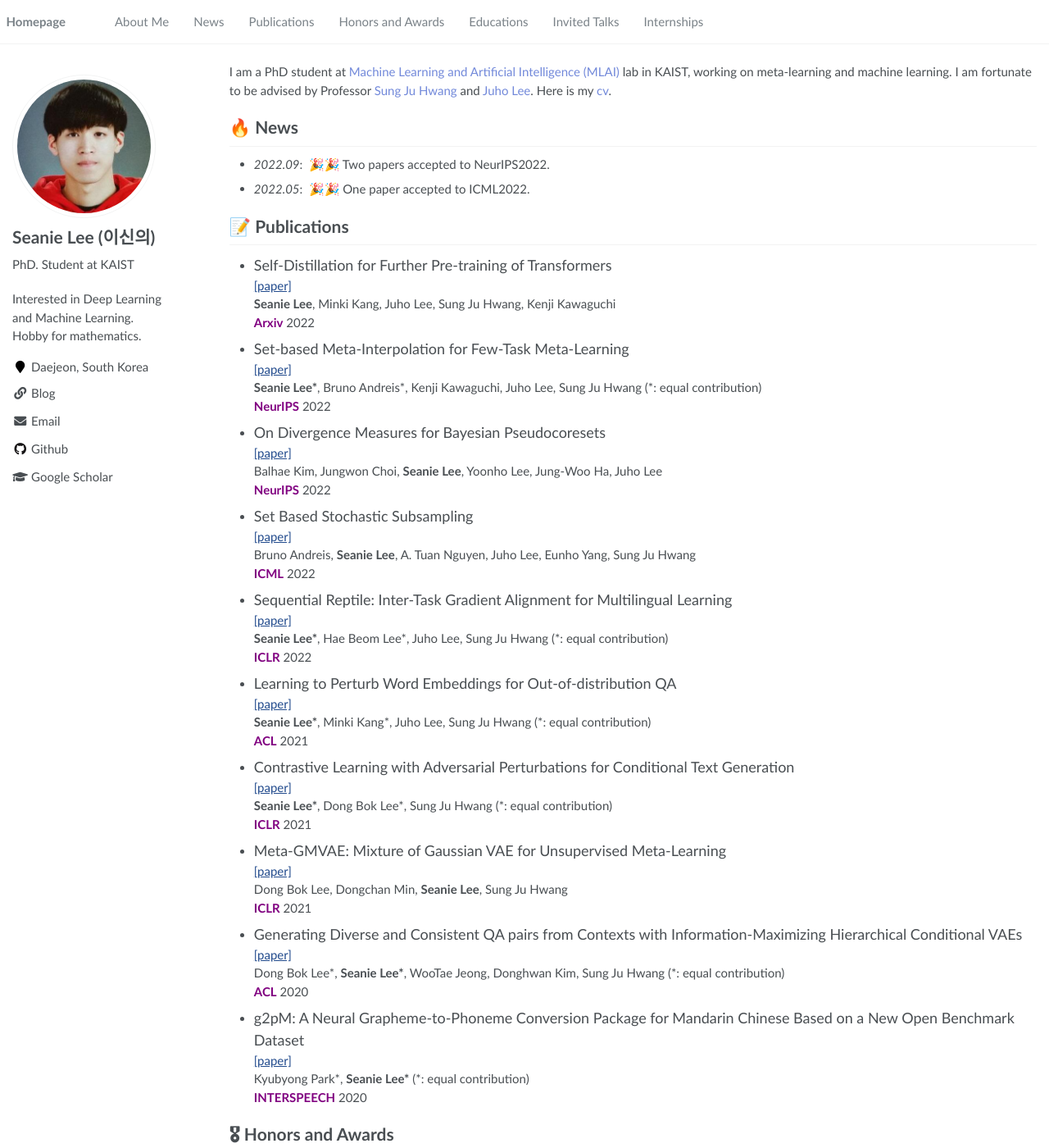
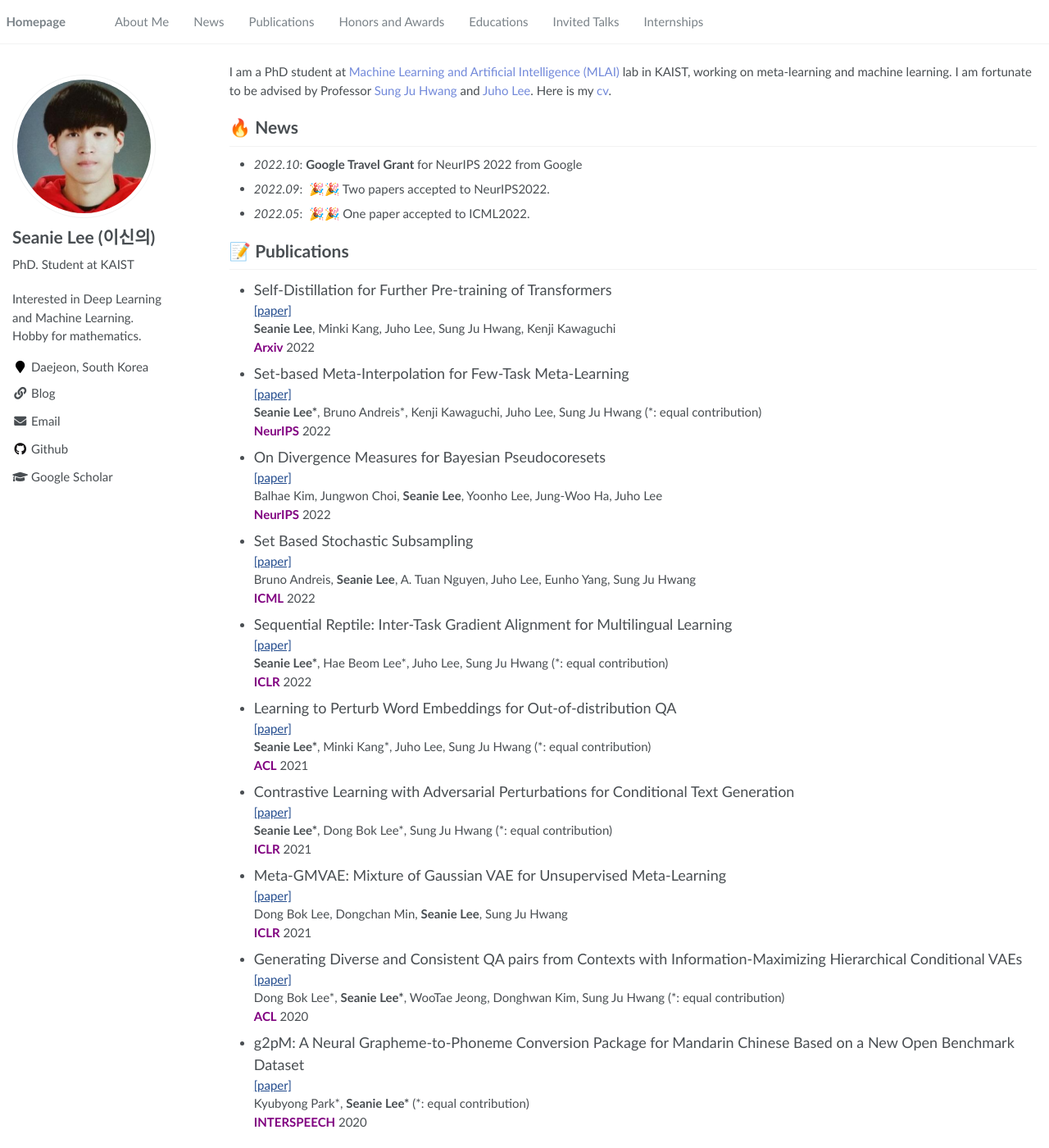
Before and after one commit to seanie12/seanie12.github.io, a Jekyll site: the page built from _pages/about.md, in a window 1280 px wide and 1400 px high. Shown: the whole window at 82% size. Built offline with Jekyll 4.4.1, drawn with Linux system fonts in a browser that asks for light colours; some of the changed text lies outside the part shown.

Commit message:
Update about.md

```diff
--- a/_pages/about.md
+++ b/_pages/about.md
@@ -23,6 +23,7 @@ I am a PhD student at <a href="https://www.mlai-kaist.com/" style="color: #7289d
 
 
 # 🔥 News
+- *2022.10*: **Google Travel Grant** for NeurIPS 2022 from Google
 - *2022.09*: &nbsp;🎉🎉 Two papers accepted to NeurIPS2022.
 - *2022.05*: &nbsp;🎉🎉 One paper accepted to ICML2022.
 <!-- - *2022.02*: &nbsp;🎉🎉 Lorem ipsum dolor sit amet, consectetur adipiscing elit. Vivamus ornare aliquet ipsum, ac tempus justo dapibus sit amet.  -->
@@ -88,6 +89,7 @@ Kyubyong Park\*, **Seanie Lee\*** (\*: equal contribution) \\
 
 
 # 🎖 Honors and Awards
+- **Google Travel Grant** for NeurIPS 2022 from Google
 - *2018.12* [Silver Medal in NLP challenge](https://github.com/monologg/naver-nlp-challenge-2018).
 <!-- - *2021.09* Lorem ipsum dolor sit amet, consectetur adipiscing elit. Vivamus ornare aliquet ipsum, ac tempus justo dapibus sit amet.  -->
 
```
